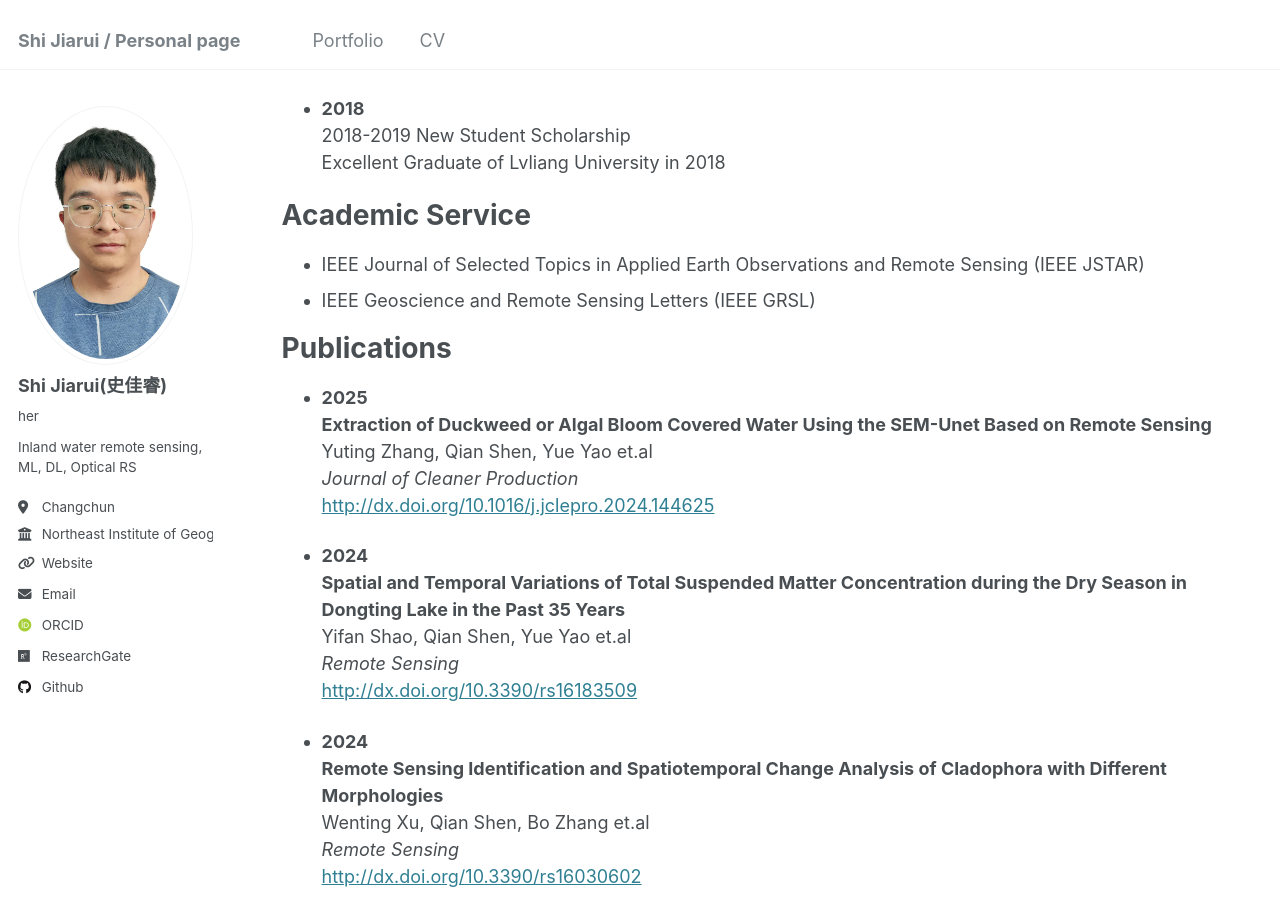
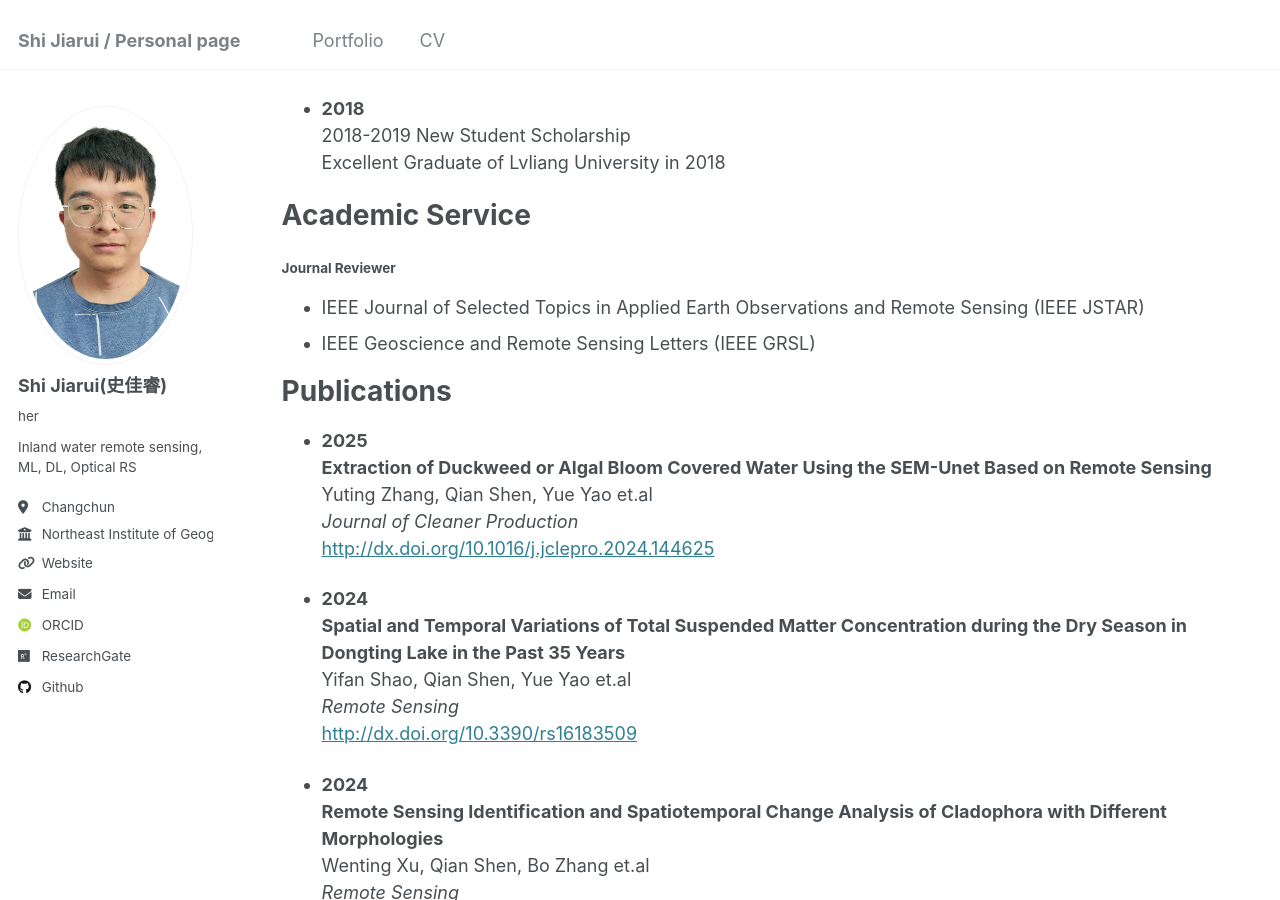
Before and after one commit to Shi-Jiarui/Shi-Jiarui.github.io, a Jekyll site: the page built from _pages/cv.md, in a window 1280 px wide and 900 px high, scrolled down 533 px. Built offline with Jekyll 4.4.1, drawn with Linux system fonts in a browser that asks for light colours; some web fonts are replaced.

Commit message:
Update cv.md

```diff
--- a/_pages/cv.md
+++ b/_pages/cv.md
@@ -32,6 +32,7 @@ Honors and Scholarships
 
 Academic Service
 ======
+#### Journal Reviewer
 * IEEE Journal of Selected Topics in Applied Earth Observations and Remote Sensing (IEEE JSTAR)
 * IEEE Geoscience and Remote Sensing Letters (IEEE GRSL)
 
```
